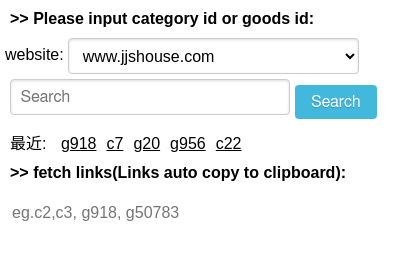
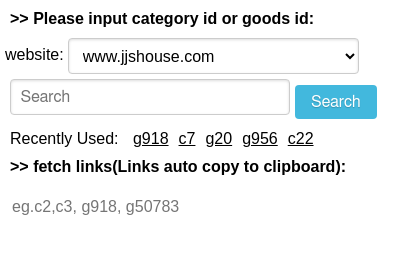
Before and after one commit to jackzing/chromeExtensions, a browser extension: page jslinks/popup.html in a window 400 px wide. Shown: the top 263 px of the page. Drawn offline with nearby package versions, Linux system fonts and the light colour scheme.

Commit message:
use english instead of chinese

```diff
--- a/jslinks/popup.html
+++ b/jslinks/popup.html
@@ -31,7 +31,7 @@
             </div>
         </div>
         <div class="pure-1" style="margin:5px;">
-            最近:
+           Recently Used:
              <div style="display:inline;" id="recent-items">
                 <span class="recent-use-item" style="text-decoration: underline;margin-left:10px">g918</span>
                 <span class="recent-use-item" style="text-decoration: underline;margin-left:10px">c7</span>
```
